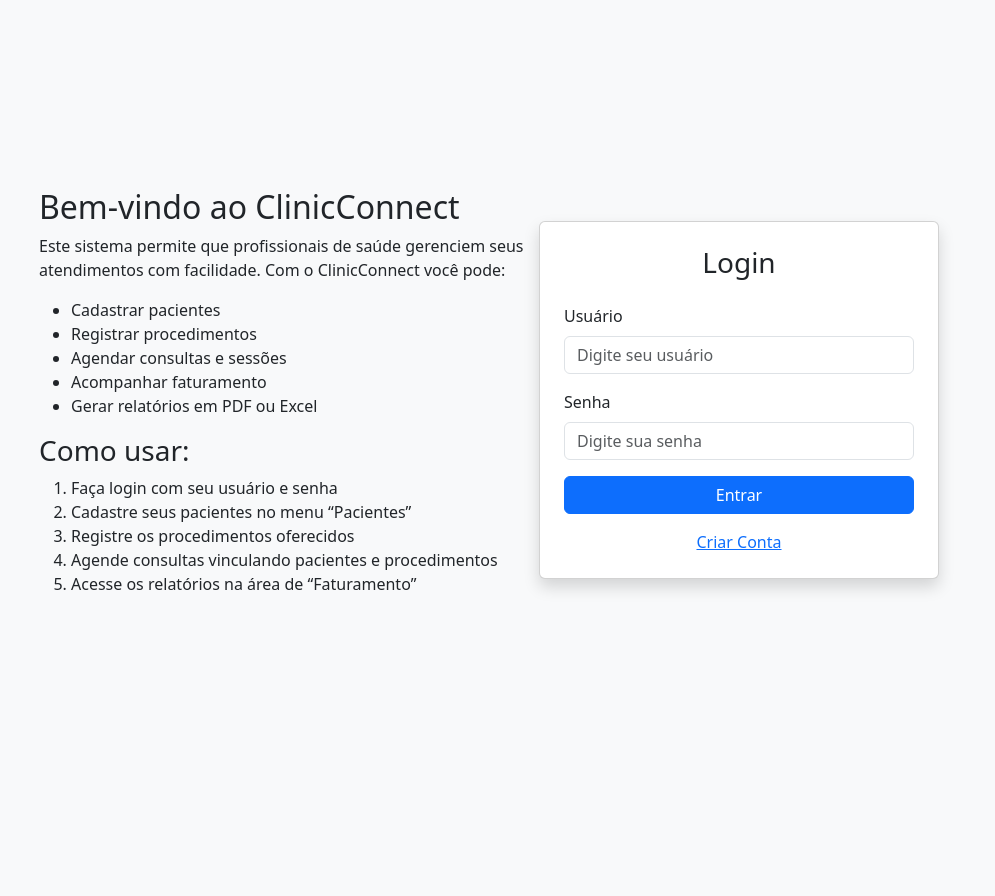
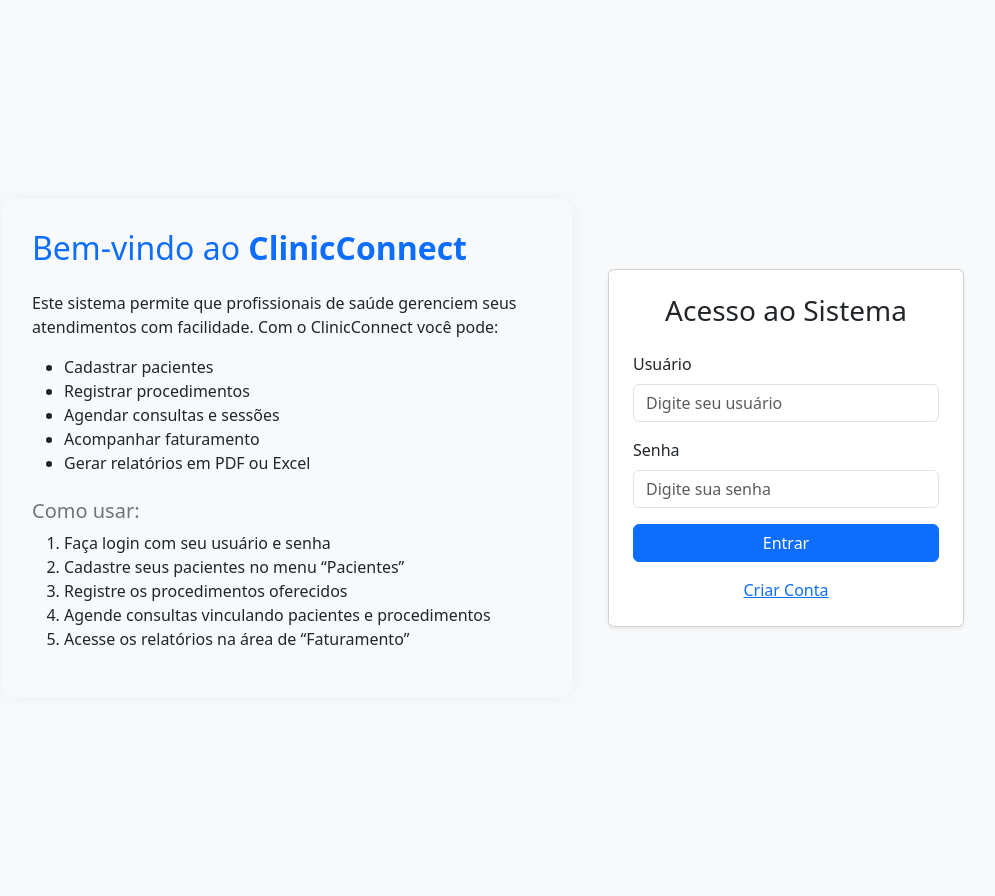
Before and after one commit to thallesfsilva/minhaClinicaPython, a Django app: page /login in a window 1280 px wide. Shown: the whole page, without its empty margins (151-1146 px from the left). Before the commit the page ends 590 px from the top, so only its background shows below. Run offline with Django 5.2, Linux system fonts and the light colour scheme.

Commit message:
Update login.html

```diff
--- a/clinica/core/templates/core/login.html
+++ b/clinica/core/templates/core/login.html
@@ -3,20 +3,31 @@
 <html lang="pt-br">
 <head>
     <meta charset="UTF-8">
-    <title>Login</title>
+    <title>Login - ClinicConnect</title>
     <link href="https://cdn.jsdelivr.net/npm/bootstrap@5.3.3/dist/css/bootstrap.min.css" rel="stylesheet">
-
-    <script async src="https://pagead2.googlesyndication.com/pagead/js/adsbygoogle.js?client=ca-pub-1084153619183943"
-     crossorigin="anonymous"></script>
+    <style>
+        .info-box {
+            background-color: #f8f9fa;
+            border-radius: 12px;
+            padding: 30px;
+            box-shadow: 0 0 20px rgba(0, 0, 0, 0.05);
+        }
+        @media (max-width: 768px) {
+            .info-box, .login-box {
+                margin-bottom: 30px;
+            }
+        }
+    </style>
 </head>
 <body class="bg-light">
 
-<div class="container d-flex justify-content-center align-items-center" style="height: 100vh;">
-
-    <div style="max-width: 500px;">
-        <h2>Bem-vindo ao ClinicConnect</h2>
-        <p>Este sistema permite que profissionais de saúde gerenciem seus atendimentos com facilidade. Com o ClinicConnect você pode:</p>
-        <ul>
+<div class="container py-5">
+    <div class="row justify-content-center align-items-center min-vh-100">
+        <!-- Box de informações -->
+        <div class="col-lg-6 col-md-12 info-box me-lg-4">
+            <h2 class="mb-4 text-primary">Bem-vindo ao <strong>ClinicConnect</strong></h2>
+            <p class="mb-3">Este sistema permite que profissionais de saúde gerenciem seus atendimentos com facilidade. Com o ClinicConnect você pode:</p>
+            <ul class="mb-4">
                 <li>Cadastrar pacientes</li>
                 <li>Registrar procedimentos</li>
                 <li>Agendar consultas e sessões</li>
@@ -24,7 +35,7 @@
                 <li>Gerar relatórios em PDF ou Excel</li>
             </ul>
 
-        <h3>Como usar:</h3>
+            <h5 class="text-secondary">Como usar:</h5>
             <ol>
                 <li>Faça login com seu usuário e senha</li>
                 <li>Cadastre seus pacientes no menu “Pacientes”</li>
@@ -32,11 +43,12 @@
                 <li>Agende consultas vinculando pacientes e procedimentos</li>
                 <li>Acesse os relatórios na área de “Faturamento”</li>
             </ol>
-
         </div>
 
-    <div class="card shadow p-4" style="width: 100%; max-width: 400px;">
-        <h3 class="text-center mb-4">Login</h3>
+        <!-- Formulário de login -->
+        <div class="col-lg-4 col-md-8 login-box">
+            <div class="card shadow-sm p-4">
+                <h3 class="text-center mb-4">Acesso ao Sistema</h3>
                 <form method="post">
                     {% csrf_token %}
                     <div class="mb-3">
@@ -57,7 +69,7 @@
                 {% if messages %}
                     <div class="mt-3">
                         {% for message in messages %}
-                    <div class="alert alert-danger py-1 text-center" role="alert">
+                            <div class="alert alert-danger py-2 text-center" role="alert">
                                 {{ message }}
                             </div>
                         {% endfor %}
@@ -65,6 +77,8 @@
                 {% endif %}
             </div>
         </div>
+    </div>
+</div>
 
 </body>
 </html>
```
Lines whose indentation alone changed are shown as unchanged.
